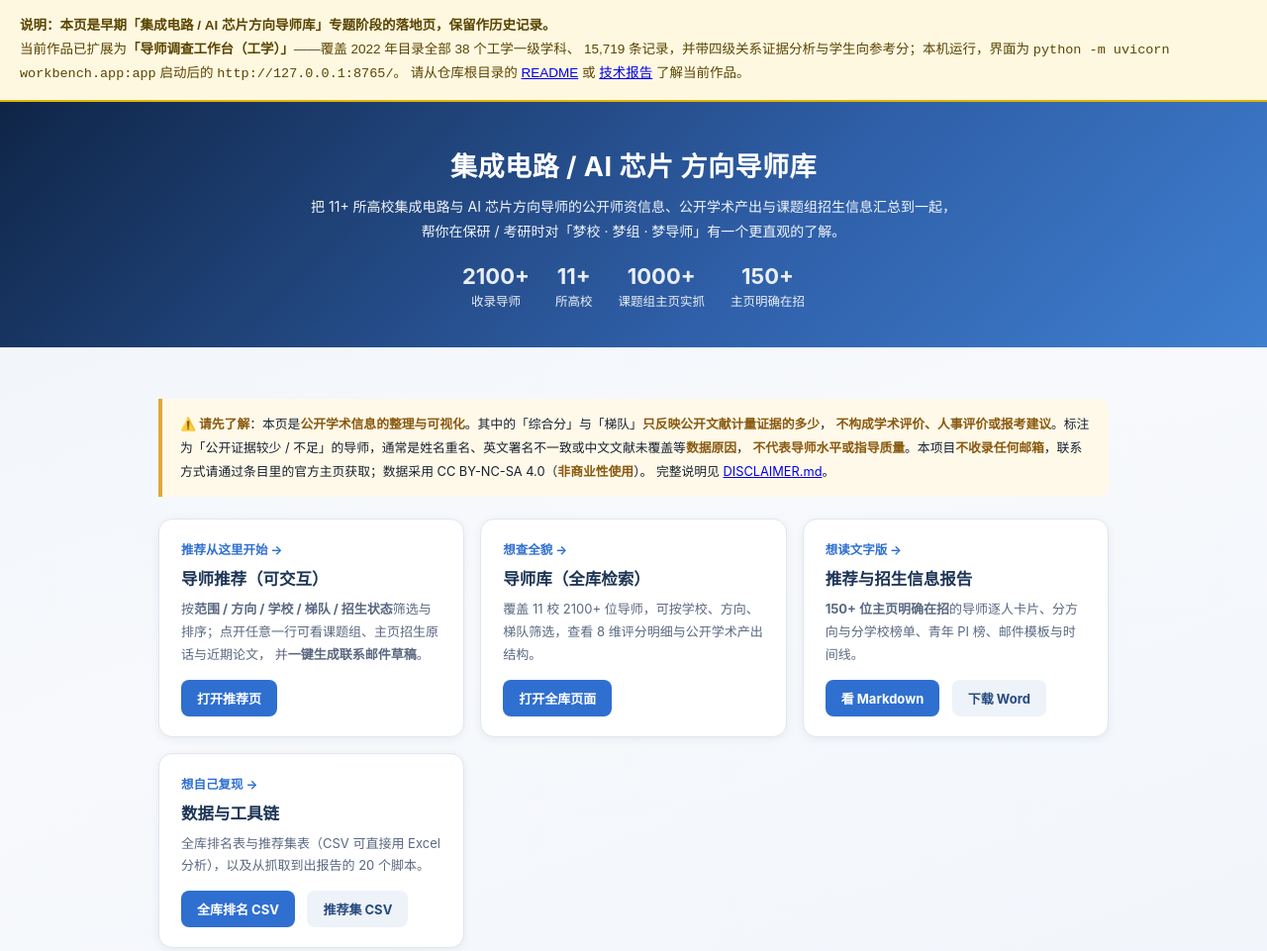
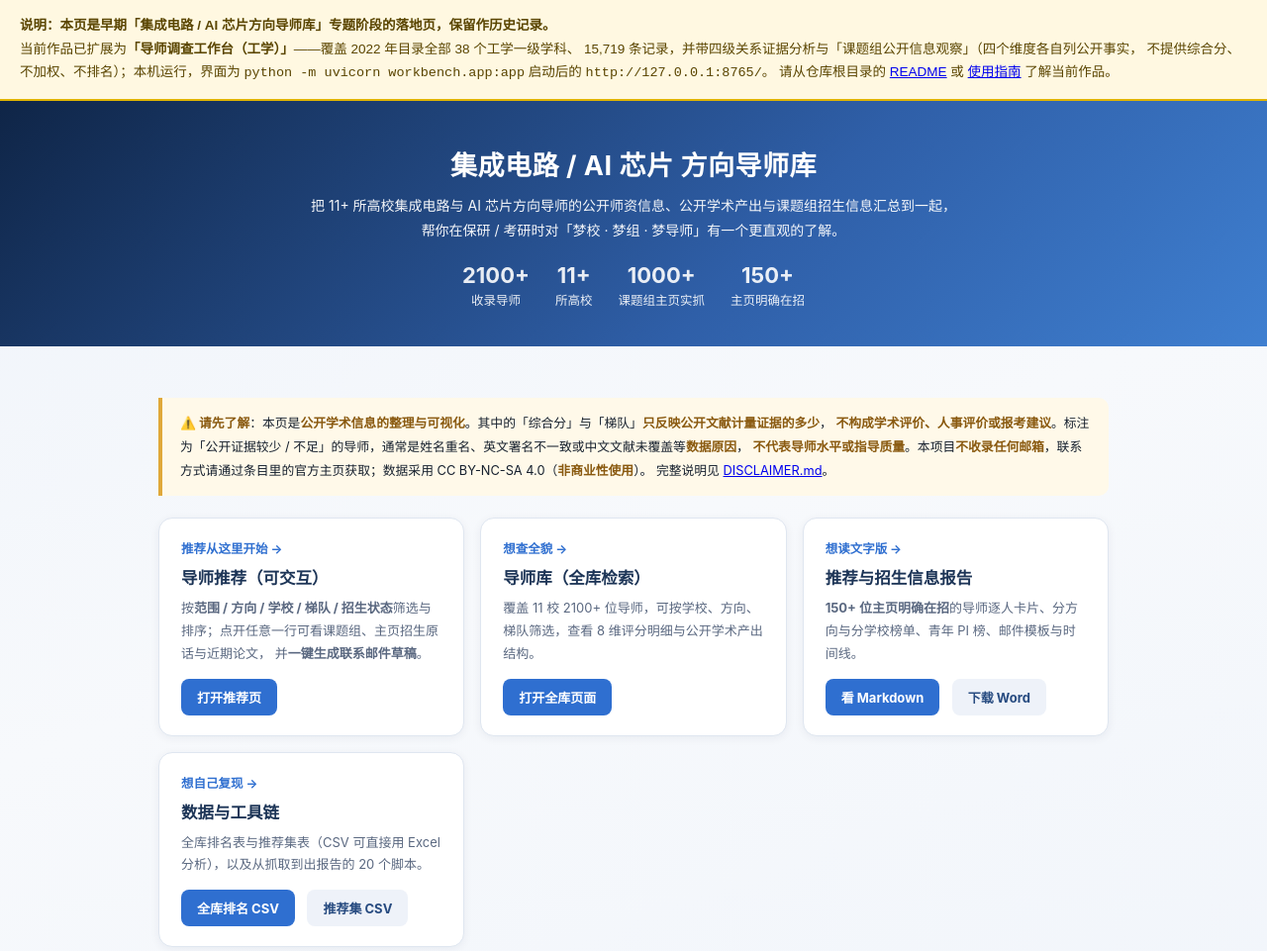
Before and after one commit to logic202407-cmyk/ic-mentor-db, a plain HTML site: page index.html in a window 1280 px wide. Shown: the top 961 px of the page at 99% size. Drawn offline with Linux system fonts and the light colour scheme.

Commit message:
fix(repo): 修掉停止跟踪留下的死链与残留赛事文档
上一轮把 7 份参赛交付物移出索引之后，有三处遗留问题，本地跑不出来（本机原件还在），
在干净 clone 上才暴露：

- **根 `index.html` 死链**：落地页横幅链接到 `workbench/aic-submission/技术报告.md`，
  该文件已不再随仓库分发。CI 的 `full` job 在干净 clone 上因此红了
  （`test_local_links_resolve`：`['workbench/aic-submission/技术报告.md'] != []`）。
  改为链到 `docs/使用指南.md`（仍在跟踪）。
  同时把横幅里「学生向参考分」改为「课题组公开信息观察（不提供综合分、不加权、不排名）」——
  「参考分」是已废弃的能力，落地页不该再宣称。

- **`workbench/competition_readiness.md` 仍在跟踪**：整篇是赛事材料（赛道规则、提交清单、
  截止时间），与公开代码维护无关。停止跟踪，本地原件保留且字节未变（SHA256 已核对），
  由 `.gitignore` 阻止再提交；`docs/development-audit.md` 里对该文件的引用补上说明。

- **配图总方案里的赛事定位**：`docs/visual-planning/GPT_Image_2_配图总方案.txt` 的
  【项目性质】一行写着「2026年全球校园人工智能算法精英大赛——AI+开源赛道」，
  改为项目的真实长期定位。文档内容（配图策划与提示词）保持不变。
  `docs/development-audit.md` 里「本赛道核心」改为「本项目核心」。

README 体积表随之更正为 721 个文件。

```diff
--- a/index.html
+++ b/index.html
@@ -41,10 +41,11 @@
 <div id="legacy-note" style="margin:0;padding:14px 20px;background:#fff8e1;border-bottom:2px solid #e0b400;font-family:'Microsoft YaHei',sans-serif;font-size:13.5px;line-height:1.75;color:#5a4500">
   <b>说明：本页是早期「集成电路 / AI 芯片方向导师库」专题阶段的落地页，保留作历史记录。</b><br>
   当前作品已扩展为<b>「导师调查工作台（工学）」</b>——覆盖 2022 年目录全部 38 个工学一级学科、
-  15,719 条记录，并带四级关系证据分析与学生向参考分；本机运行，界面为
+  15,719 条记录，并带四级关系证据分析与「课题组公开信息观察」（四个维度各自列公开事实，
+  不提供综合分、不加权、不排名）；本机运行，界面为
   <code>python -m uvicorn workbench.app:app</code> 启动后的 <code>http://127.0.0.1:8765/</code>。
   请从仓库根目录的 <a href="README.md">README</a> 或
-  <a href="workbench/aic-submission/技术报告.md">技术报告</a> 了解当前作品。
+  <a href="docs/使用指南.md">使用指南</a> 了解当前作品。
 </div>
 
 <div class="hero">
```
Also changed, not shown: docs/visual-planning/GPT_Image_2_配图总方案.txt, 4 other files.
